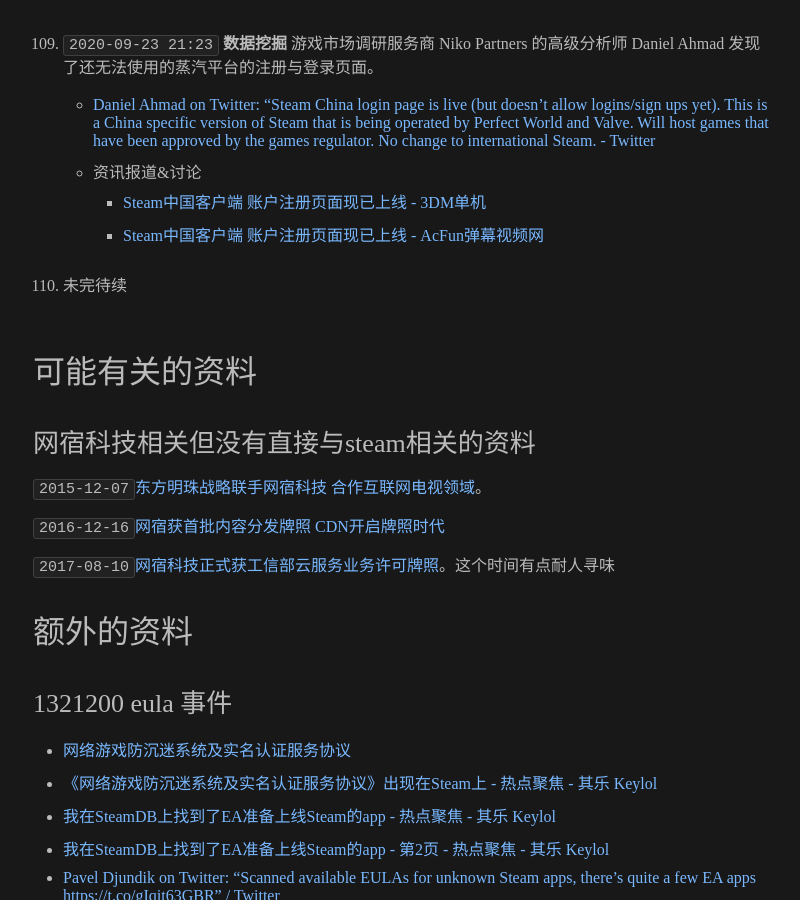
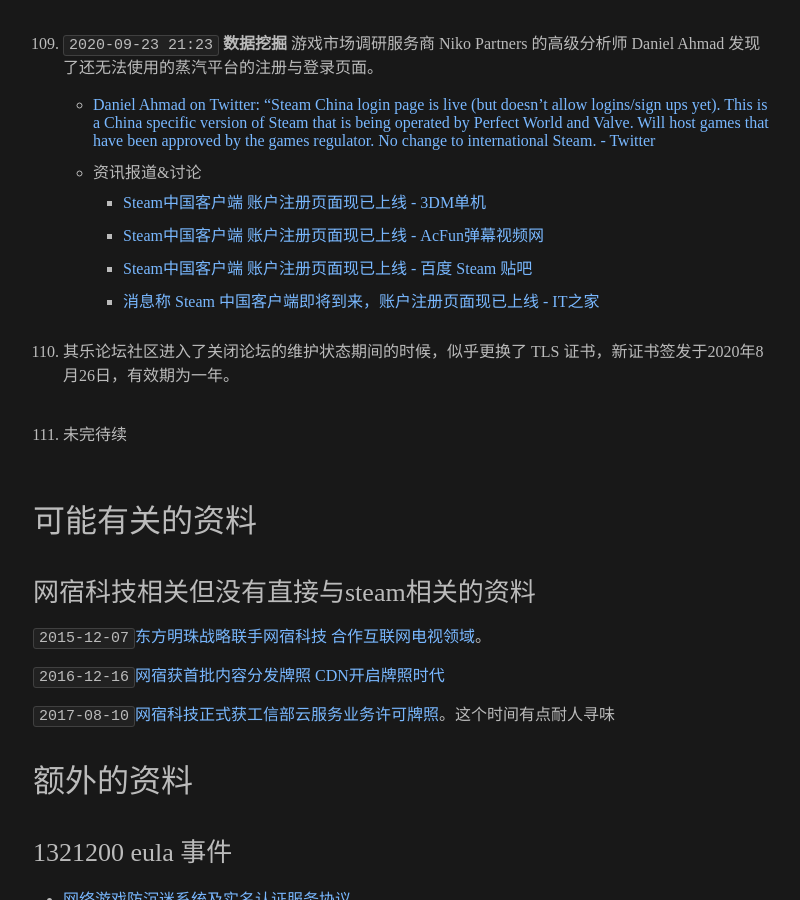
Before and after one commit to gledos/gledos.github.io, a Jekyll site: the page built from _posts/2018-07-12-wegame-steam.markdown, in a window 1280 px wide and 900 px high, scrolled down 16819 px. Shown: the whole window, without its empty margins (237-1037 px from the left). Built offline with Jekyll 4.4.1, drawn with Linux system fonts in a browser that asks for light colours.

Commit message:
增加其乐更换 TLS 证书的消息

```diff
--- a/_posts/2018-07-12-wegame-steam.markdown
+++ b/_posts/2018-07-12-wegame-steam.markdown
@@ -524,8 +524,12 @@
         + 资讯报道&讨论
             + [Steam中国客户端 账户注册页面现已上线 - 3DM单机](https://archive.is/FSRy9 "https://www.3dmgame.com/news/202009/3798139.html")
             + [Steam中国客户端 账户注册页面现已上线 - AcFun弹幕视频网](https://archive.is/sXWw5 "https://www.aixifan.com/a/ac18077388")
+            + [Steam中国客户端 账户注册页面现已上线 - 百度 Steam 贴吧](https://archive.is/bN2s3 "https://tieba.baidu.com/p/6976688701")
+            + [消息称 Steam 中国客户端即将到来，账户注册页面现已上线 - IT之家](https://archive.vn/qH1G7 "https://www.ithome.com/0/510/511.htm")
 
-110. 未完待续
+110.  其乐论坛社区进入了关闭论坛的维护状态期间的时候，似乎更换了 TLS 证书，新证书签发于2020年8月26日，有效期为一年。
+
+111. 未完待续
 
 <!-- [这是真的吗 NGA玩家社区](https://archive.vn/rgmOt) 在隔壁群友看到的，如果是真的话，那?死也不会用的
     steam中国、WAC反作弊 -->
```
Also changed, not shown: 2 other files.
